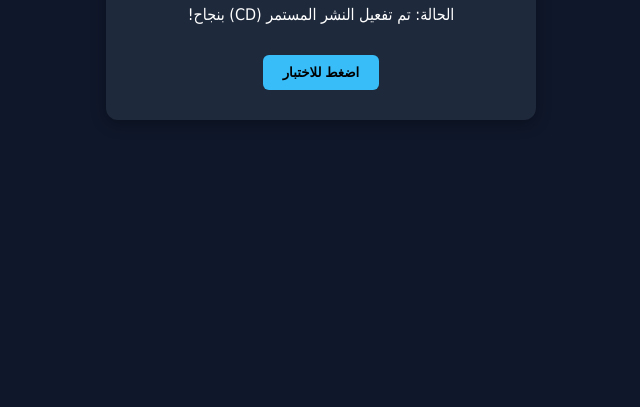
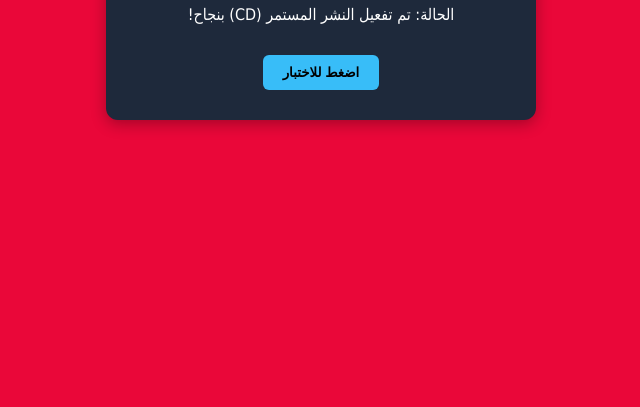
Before and after one commit to ghas-cpu/gitcicd_app, a plain HTML site: page index.html in a window 1280 px wide. Shown: the part 393-800 px from the top of the page, without its empty margins (319-959 px from the left). Drawn offline with Linux system fonts and the light colour scheme.

Commit message:
update CSS only

```diff
--- a/style.css
+++ b/style.css
@@ -1,4 +1,4 @@
-body { font-family: Tahoma, sans-serif; background: #0f172a; color: white; display: flex; justify-content: center; align-items: center; height: 100vh; margin: 0; }
+body { font-family: Tahoma, sans-serif; background: #ea0739; color: white; display: flex; justify-content: center; align-items: center; height: 100vh; margin: 0; }
 .card { background: #1e293b; padding: 30px; border-radius: 12px; text-align: center; box-shadow: 0 4px 15px rgba(0,0,0,0.3); }
 button { background: #38bdf8; border: none; padding: 10px 20px; border-radius: 6px; font-weight: bold; cursor: pointer; margin-top: 15px; }
 button:hover { background: #c70202; color: white; }
```
